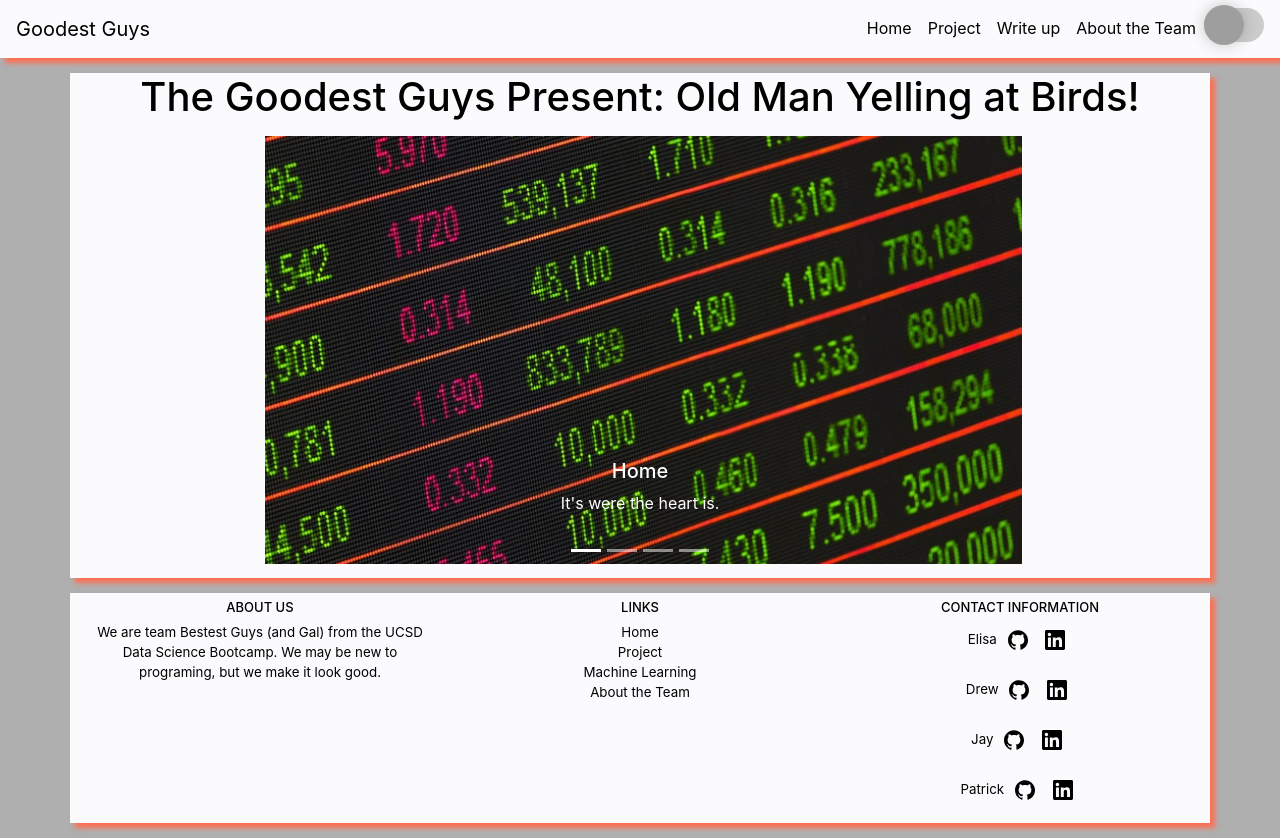
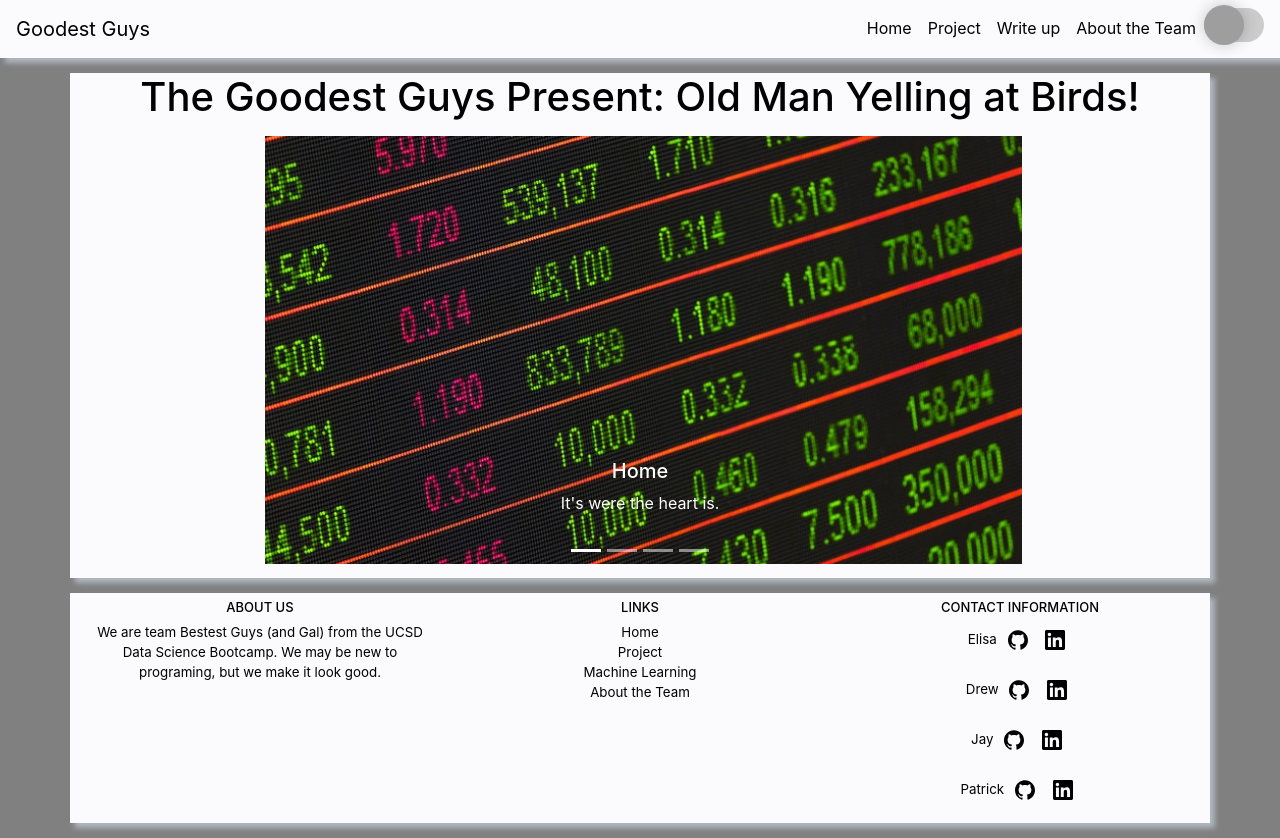
Before and after one commit to jaysueno/group_bestest_guys, a Flask app: page / in a window 1280 px wide. Run offline with Flask 2, Linux system fonts and the light colour scheme; some libraries are stand-ins or nearby versions; grey boxes are pictures that could not be loaded.

Commit message:
changed colors

```diff
--- a/static/css/style.css
+++ b/static/css/style.css
@@ -1,14 +1,14 @@
 .theme-light {
     --color-primary: #0060df;
     --color-secondary: #fbfbfe;
-    --color-accent: #fd6f53;
+    --color-accent: #AEB6BF;
     --font-color: #000000;
-    --color-body: #afafaf;
+    --color-body: grey;
 }
 .theme-dark {
     --color-primary: #17ed90;
     --color-secondary: #243133;
-    --color-accent: #12cdea;
+    --color-accent: #AEB6BF;
     --font-color: #ffffff;
     --color-body: grey;
 }
```
